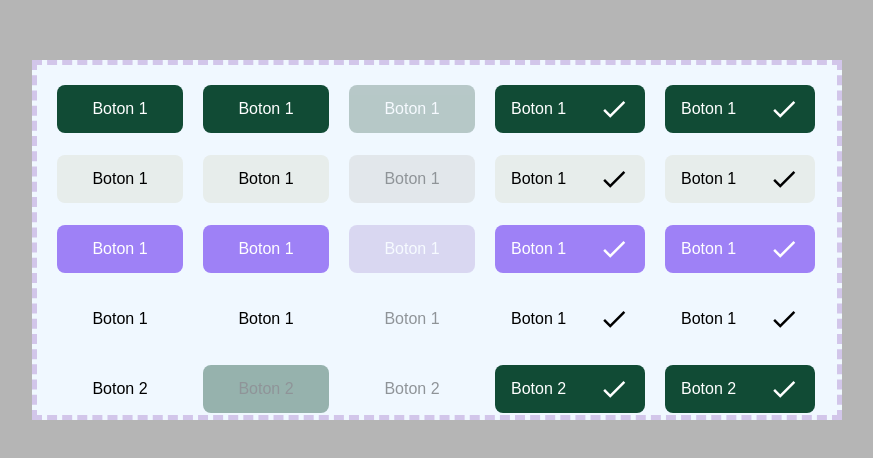
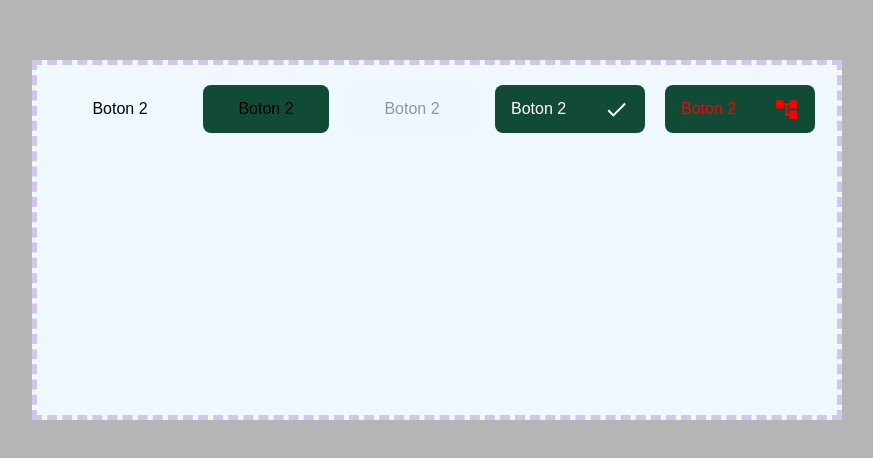
Before and after one commit to ManuelCebreiro/botonReutilizable, a React (Vite) app: page / in a window 1280 px wide. Shown: the part 160-618 px from the top of the page, without its empty margins (203-1076 px from the left). Built offline with nearby package versions, Linux system fonts and the light colour scheme.

Commit message:
Improvements

```diff
--- a/src/Home.tsx
+++ b/src/Home.tsx
@@ -1,7 +1,6 @@
-import React from "react";
-import Boton from "./components/Boton";
+import { MdAccountTree, MdDone } from "react-icons/md";
+import styled from "styled-components";
 import Boton2 from "./components/Boton2";
-import styled from "styled-components";
 
 const Contenido = styled.div`
   width: 100vw;
@@ -24,45 +23,11 @@ function Home() {
   return (
     <Contenido>
       <ContenidoHome>
-        <Boton primary>Boton 1</Boton>
-        <Boton primary>Boton 1</Boton>
-        <Boton primary disabled>Boton 1</Boton>
-        <Boton primary icon>Boton 1</Boton>
-        <Boton primary icon>Boton 1</Boton>
-
-        <Boton secondary>Boton 1</Boton>
-        <Boton secondary>Boton 1</Boton>
-        <Boton secondary disabled>Boton 1</Boton>
-        <Boton secondary icon>Boton 1</Boton>
-        <Boton secondary icon>Boton 1</Boton>
-
-        <Boton terciary>Boton 1</Boton>
-        <Boton terciary>Boton 1</Boton>
-        <Boton terciary disabled>Boton 1</Boton>
-        <Boton terciary icon>Boton 1</Boton>
-        <Boton terciary icon>Boton 1</Boton>
-
-        <Boton noBG>Boton 1</Boton>
-        <Boton noBG>Boton 1</Boton>
-        <Boton noBG disabled>Boton 1</Boton>
-        <Boton noBG icon>Boton 1</Boton>
-        <Boton noBG icon>Boton 1</Boton>
-
-
-        <Boton2
-          background="noBG"
-          color="black"
-
-        >
+        <Boton2 background="noBG" color="black">
           Boton 2
         </Boton2>
 
-          <Boton2
-          background="primary"
-          disabled
-          >
-          Boton 2
-        </Boton2>
+        <Boton2 background="primary">Boton 2</Boton2>
 
         <Boton2 size="16px" disabled>
           Boton 2
@@ -72,16 +37,24 @@ function Home() {
           background="primary"
           color="white"
           size="16px"
-          icon>Boton 2</Boton2>
-        <Boton2
+          icon={<MdDone size={25} />}
+        >
+          Boton 2
+        </Boton2>
+        <CustomedButton
           background="primary"
-          color="white"
           size="16px"
-          icon>Boton 2</Boton2>
-
+          icon={<MdAccountTree size={25} />}
+        >
+          Boton 2
+        </CustomedButton>
       </ContenidoHome>
     </Contenido>
   );
 }
 
 export default Home;
+
+const CustomedButton = styled(Boton2)`
+  color: red;
+`;
--- a/src/components/Boton.tsx
+++ b/src/components/Boton.tsx
@@ -1,8 +1,4 @@
-import React, { Children, useState } from "react";
 import styled, { css } from "styled-components";
-import botones from "../media/botones.jpeg";
-import { MdDone } from "react-icons/md";
-
 
 export interface IdBtn {
   primary: boolean;
@@ -11,8 +7,6 @@ export interface IdBtn {
   noBG: boolean;
   icon: boolean;
 }
-
-
 
 const Botton = styled.button<IdBtn>`
   width: 126px;
@@ -72,28 +66,27 @@ const Botton = styled.button<IdBtn>`
         : active.noBG
         ? "transparent"
         : ""};
-
   }
-  ${props => props.icon && css`
-    width: 150px;
-    justify-content: space-between;
-
-  `}
-
+  ${(props) =>
+    props.icon &&
+    css`
+      width: 150px;
+      justify-content: space-between;
+    `}
 `;
 
-function Boton(activo) {
+type ButtonProps = {
+  active: IdBtn;
+  icon?: React.ReactNode;
+  children: React.ReactNode;
+};
 
-  const {active, icon, children} = activo
-  console.log(icon)
+function Boton({ active, icon, children }: ButtonProps) {
   return (
-    <>
-      <Botton {...activo}>
-        {children}
-        {icon?<MdDone size={30}/>:""}
-
-      </Botton>
-    </>
+    <Botton {...active}>
+      {children}
+      {icon}
+    </Botton>
   );
 }
 
--- a/src/components/Boton2.tsx
+++ b/src/components/Boton2.tsx
@@ -1,20 +1,18 @@
-import React, { useState } from "react";
 import styled, { css } from "styled-components";
-import botones from "../media/botones.jpeg";
-import { MdDone } from "react-icons/md";
 
+enum COLOR {
+  primary = "#114B35",
+  secondary = "#E7EDEB",
+  terciary = "#9E81F6",
+  noBG = "transparent",
+}
 
 export interface IdBtn {
-  icon: boolean;
+  icon: React.ReactNode;
   color: string;
-  // background: "primary" | "secondary" | "terciary" | "noBG";      //color texto
   background: string;
-  size: any;          //tamaño texto
-  text: string;       //texto
-  estilo: any;
+  size: string; //tamaño texto
 }
-
-
 
 const Botton = styled.button<IdBtn>`
   width: 126px;
@@ -28,69 +26,56 @@ const Botton = styled.button<IdBtn>`
   flex-direction: row;
   align-items: center;
   justify-content: center;
-  font-size: ${props => props.size || "16px"};
-  /* ${(props) => props.background && COLOR[props.background] || COLOR.noBG};    */
-  //aqui estoy definiendo con anterioridad unos colores en una constante, para tener los 4 tipos
-
-  background-color: ${props => COLOR[props.background]|| COLOR.noBG};
-  color: ${props => props.color || "black"};   //a la propiedad color le paso un prop variable para poder modificarlo segun necesidad
+  font-size: ${({ size }) => size};
+  background-color: ${({ background }) => COLOR[background]};
+  color: ${({ color }) => color};
   &:hover {
-    background-color: ${props => COLOR[props.background] || COLOR.sombra};
-
-
+    background-color: ${({ background }) => COLOR[background]};
     filter: brightness(80%);
-
   }
-  &:disabled {      //estilo para disabled
+  &:disabled {
+    //estilo para disabled
     opacity: 0.4;
     cursor: not-allowed;
-    /* background: ${props => props.background}; */
     filter: brightness(100%);
-
   }
-  ${props => props.icon && css`
+  ${(props) =>
+    props.icon &&
+    css`
       width: 150px;
       justify-content: space-between;
     `}
 `;
 
-  const COLOR= {
-    primary: "#114B35",
-    secondary: "#E7EDEB",
-    terciary: "#9E81F6",
-    noBG: "transparent",
-    sombra: "#A5A5A6"
-  }
+type ButtonProps = {
+  children: React.ReactNode;
+  icon?: React.ReactNode;
+  color?: string;
+  background?: string;
+  size?: string;
+  [x: string]: any;
+};
 
-  // const COLOR= {
-  //   primary: css`
-  //     background-color: #114B35;
-  //   `,
-  //    secondary: css`
-  //    background-color: #E7EDEB;
-  //  `,
-  //    terciary: css`
-  //    background-color: #9E81F6;
-  //  `,
-  //   noBG: css`
-  //   background-color: "transparent";
-  // `
-  // }
-
-
-
-function Boton2(props) {
-
-  const {children, icon} = props
+function Boton2({
+  children,
+  icon,
+  color,
+  background,
+  size,
+  ...others
+}: ButtonProps) {
   // console.log(icon)
   return (
-    <>
-      <Botton {...props}>
-        <>{children}</>
-        {icon?<MdDone size={30}/>:""}
-
+    <Botton
+      icon={icon}
+      color={color || "black"}
+      background={background || COLOR.noBG}
+      size={size || "16px"}
+      {...others}
+    >
+      {children}
+      {icon}
     </Botton>
-    </>
   );
 }
 
--- a/tsconfig.json
+++ b/tsconfig.json
@@ -15,7 +15,8 @@
     "isolatedModules": true,
     "noEmit": true,
     "jsx": "react-jsx",
-    "noImplicitAny": false
+    "noImplicitAny": true,
+    "suppressImplicitAnyIndexErrors": true
   },
   "include": ["src"],
   "references": [{ "path": "./tsconfig.node.json" }]
```
Also changed, not shown: 1 other file (tests, documents, lock files or other folders). Lines whose indentation alone changed are shown as unchanged.
